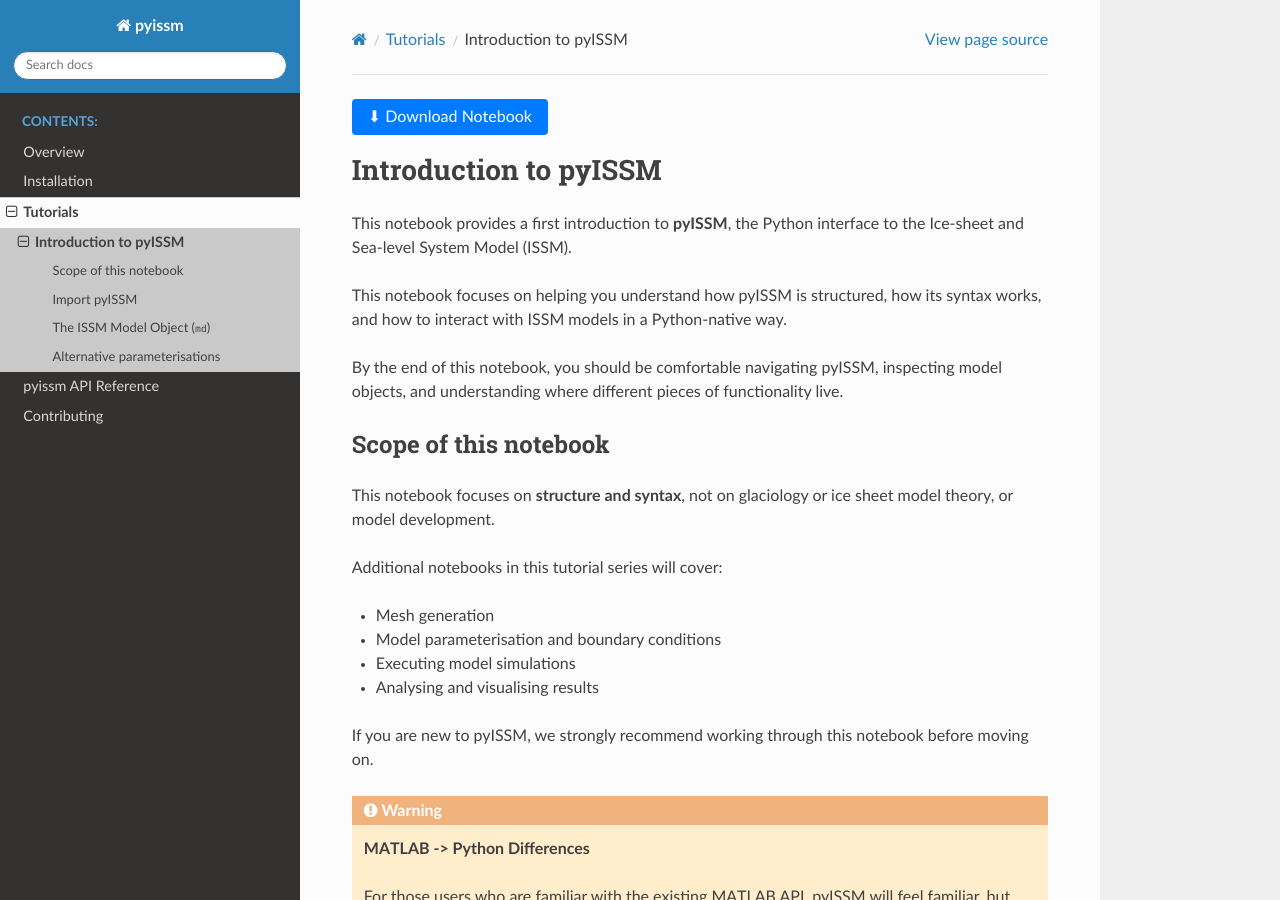
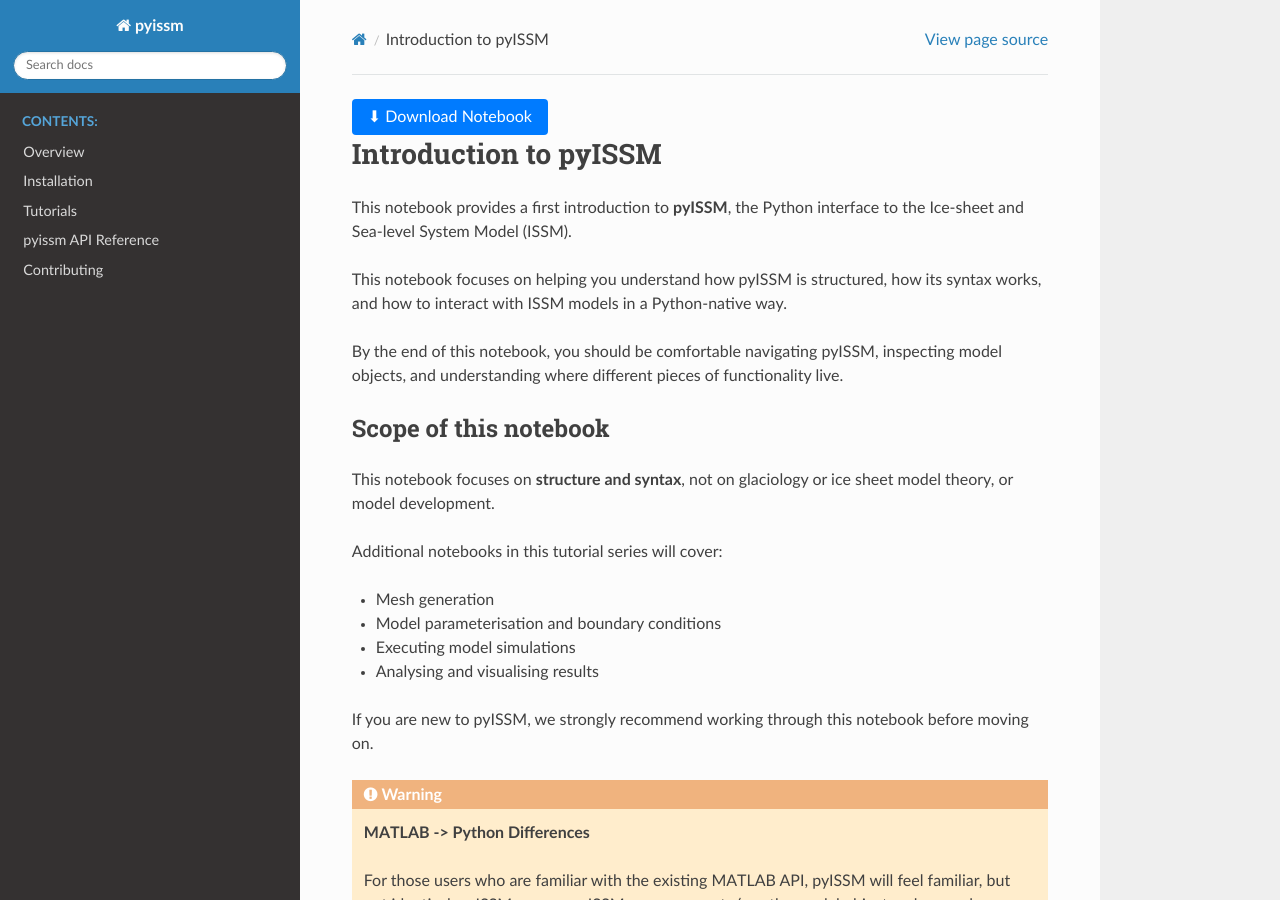
Before and after one commit to ACCESS-NRI/pyISSM, a Sphinx documentation site: the page built from docs/source/tutorials/1_pyISSM_intro.ipynb, in a window 1280 px wide and 900 px high. Built offline with Sphinx 7.4.7 and the Read the Docs theme 3.1.0, drawn with Linux system fonts in a browser that asks for light colours; pages that are not in the unit, such as notebooks, are missing from menus.

Commit message:
Update html prior to move

```diff
--- a/docs/source/conf.py
+++ b/docs/source/conf.py
@@ -30,6 +30,11 @@
     'myst_nb'
 ]
 
+myst_enable_extensions = [
+    "html_admonition",
+    "html_image"
+]
+
 # Register suffixes
 source_suffix = {
     ".rst": "restructuredtext",
--- a/docs/source/tutorials.rst
+++ b/docs/source/tutorials.rst
@@ -8,4 +8,4 @@
 .. toctree::
    :maxdepth: 1
 
-   tutorials/1_pyISSM_intro.ipynb
+   _static/tutorials/1_pyISSM_intro.ipynb
```
Also changed, not shown: docs/source/tutorials/1_pyISSM_intro.ipynb.
